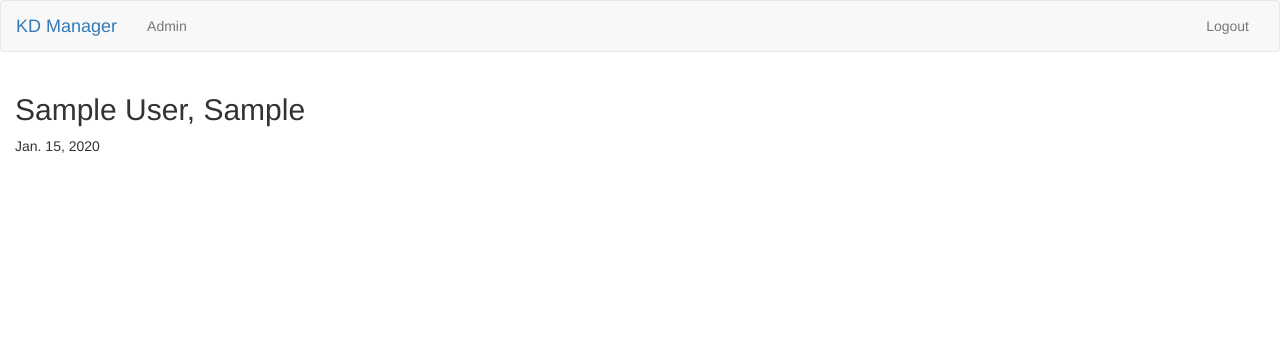
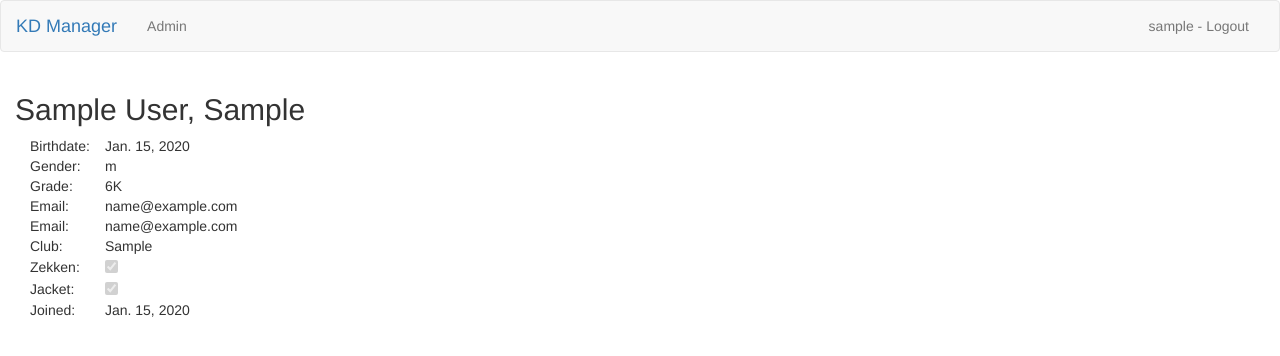
Before and after one commit to hanbei/kdmgmt, a Django app: page /member/1/ in a window 1280 px wide. Shown: the top 356 px of the page. Run offline with Django 3.2, Linux system fonts and the light colour scheme; a user stored in the database is signed in; tables that the repository leaves empty hold one stand-in row (values such as "Sample post"); some libraries are stand-ins or nearby versions.

Commit message:
Better detail view, change navbar to include user name and show admin only for staff users

```diff
--- a/kdmgmt/settings.py
+++ b/kdmgmt/settings.py
@@ -125,6 +125,8 @@ ALLOWED_HOSTS = ['*']
 STATIC_ROOT = os.path.join(PROJECT_ROOT, 'staticfiles')
 STATIC_URL = '/static/'
 
+LOGIN_URL='/login'
+
 # Extra places for collectstatic to find static files.
 STATICFILES_DIRS = [
     os.path.join(PROJECT_ROOT, 'static'),
--- a/member/templates/layout.html
+++ b/member/templates/layout.html
@@ -24,11 +24,18 @@
         </div>
         <div class="navbar-collapse collapse" id="navigationbar">
             <ul class="nav navbar-nav">
+                {% if user.is_staff %}
                 <li>
                     <a href="{% url 'admin:index' %}" title="Admin">Admin</a>
                 </li>
+                {% endif %}
             </ul>
             <ul class="nav navbar-nav navbar-right">
+                {% if user.is_authenticated %}
+                <li>
+                    <p class="nav navbar-text navbar-right">{{ user.username }} -&nbsp;</p>
+                </li>
+                {% endif %}
                 <li>
                     {% if user.is_authenticated %}
                     <a href="{% url 'member:logout' %}" title="Logout">Logout</a>
--- /dev/null
+++ b/member/templates/member/detail.html
@@ -0,0 +1,49 @@
+{% extends 'layout.html' %}
+
+{% block content %}
+<div class="row">
+    <div class="col-md-12">
+        <h2>{{ member.name }}, {{ member.first_name }}</h2>
+        <table>
+            <tr>
+                <td class="col-md-3">Birthdate:</td>
+                <td>{{ member.birth_date }}</td>
+            </tr>
+            <tr>
+                <td class="col-md-3">Gender:</td>
+                <td>{{ member.gender }}</td>
+            </tr>
+            <tr>
+                <td class="col-md-3">Grade:</td>
+                <td>{{ member.grade }}</td>
+            </tr>
+            <tr>
+                <td class="col-md-3">Email:</td>
+                <td>{{ member.email }}</td>
+            </tr>
+            <tr>
+                <td class="col-md-3">Email:</td>
+                <td>{{ member.email }}</td>
+            </tr>
+            <tr>
+                <td class="col-md-3">Club:</td>
+                <td>{{ member.club }}</td>
+            </tr>
+            <tr>
+                <td class="col-md-3">Zekken:</td>
+                <td><input name="zekken" id="zekken" type="checkbox" disabled="disabled"
+                                   {% if member.zekken %} checked="checked" {% endif %}></td>
+            </tr>
+            <tr>
+                <td class="col-md-3">Jacket:</td>
+                <td><input name="jacket" id="jacket" type="checkbox" disabled="disabled"
+                           {% if member.jacket %} checked="checked" {% endif %}></td>
+            </tr>
+            <tr>
+                <td class="col-md-3">Joined:</td>
+                <td>{{ member.joined }}</td>
+            </tr>
+        </table>
+    </div>
+</div>
+{% endblock %}
--- a/member/templates/member/member_detail.html
+++ /dev/null
@@ -1,10 +0,0 @@
-{% extends 'layout.html' %}
-
-{% block content %}
-<div class="row">
-    <div class="col-md-12">
-        <h2>{{ member.name }}, {{ member.first_name }}</h2>
-        <p>{{ member.birth_date }}</p>
-    </div>
-</div>
-{% endblock %}
--- a/member/views.py
+++ b/member/views.py
@@ -41,7 +41,7 @@ def do_login(request):
         else:
             return redirect(reverse('member:login'))
     else:
-        return render(request, 'member/login.html')
+        return render(request, 'login.html')
 
 
 def do_logout(request):
@@ -50,7 +50,7 @@ def do_logout(request):
 
 
 class MemberListView(LoginRequiredMixin, generic.ListView):
-    template_name = 'member/member_list.html'
+    template_name = 'member/list.html'
     context_object_name = 'members'
     login_url = reverse_lazy('member:login')
 
@@ -60,15 +60,12 @@ class MemberListView(LoginRequiredMixin, generic.ListView):
 
 class MemberDetailView(LoginRequiredMixin, generic.DetailView):
     model = Member
-    template_name = 'member/member_detail.html'
-    login_url = reverse_lazy('member:group_index')
+    template_name = 'member/detail.html'
+    login_url = reverse_lazy('member:group_list')
 
 
 @login_required
 def group_list_view(request):
-    if not request.user.is_authenticated:
-        return redirect('%s?next=%s' % (reverse_lazy('member:login'), request.path))
-
     groups = Group.objects.filter(users__id=request.user.id).order_by('name')
     return render(request, 'group/list.html', {'groups': groups})
 
```
Also changed, not shown: member/templates/login.html (renamed from member/templates/member/login.html), member/templates/member/list.html (renamed from member/templates/member/member_list.html).
